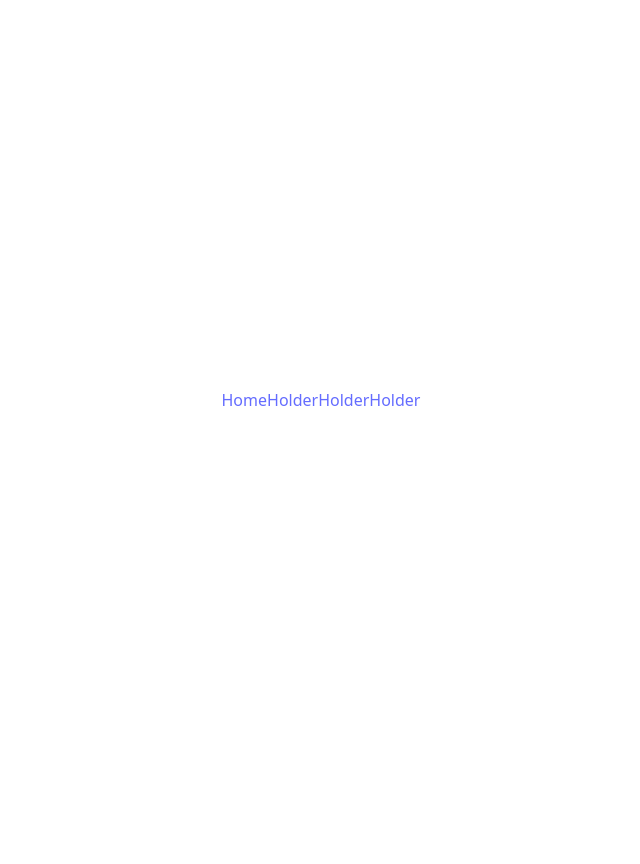
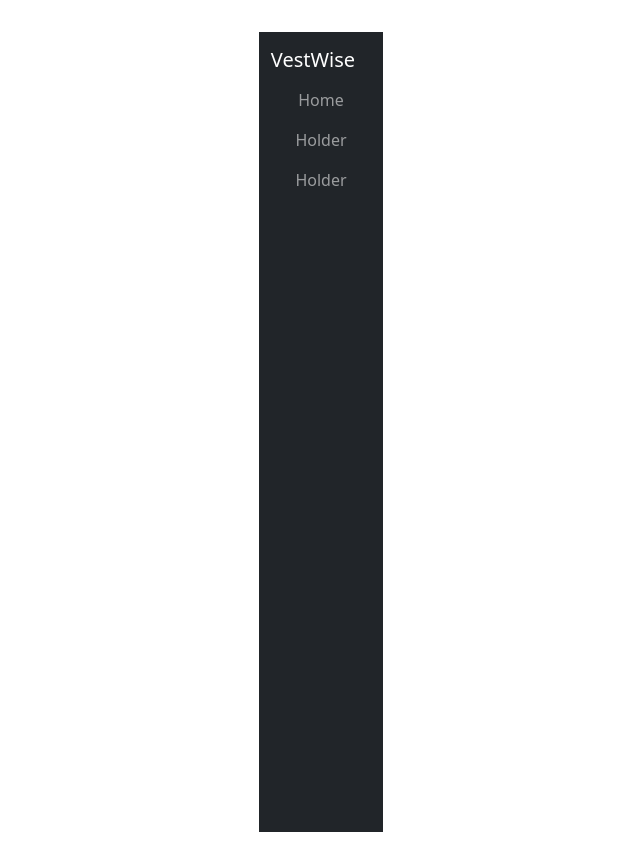
Before and after one commit to Vest-Wise/VestWise, a React (Vite) app: page / in a window 1280 px wide. Shown: the whole page, without its empty margins (319-959 px from the left). Before the commit the page ends 800 px from the top, so only its background shows below. Built offline with nearby package versions, Linux system fonts and the light colour scheme.

Commit message:
Added bootstrap import to App.js to allow navbar to properly render. Updated class name of navbar to allow for navbar to be vertical.

```diff
--- a/src/App.jsx
+++ b/src/App.jsx
@@ -1,7 +1,8 @@
 import { useState } from 'react'
-import { Nav } from 'react-bootstrap'
+import NavBar from './components/NavBar'
+import 'bootstrap/dist/css/bootstrap.min.css';
 import './App.css'
-import { NavBar } from './components/NavBar'
+
 
 function App() {
   // const [count, setCount] = useState(0)
--- a/src/components/NavBar.jsx
+++ b/src/components/NavBar.jsx
@@ -1,19 +1,25 @@
 import React, { useState, useEffect } from 'react';
-import { Nav } from 'react-bootstrap';
+import { Nav, Navbar, Container } from 'react-bootstrap';
 
-export function NavBar () {
+function NavBar () {
 
 
 return (
     <>
-    <div className="d-flex">
-        <Nav className="flex-column bg-dark vh-100 p-3" style={{width: "250px" }}>
-            <Nav.Link href="#" className="text-light">Home</Nav.Link>
-            <Nav.Link href="#" className="text-light">Holder</Nav.Link>
-            <Nav.Link href="#" className="text-light">Holder</Nav.Link>
-            <Nav.Link href="#" className="text-light">Holder</Nav.Link>
-        </Nav>
-    </div>
+     <div className="d-flex vh-100">
+      <Navbar bg="dark" variant="dark" className="flex-column vh-100">
+        <Container className="flex-column">
+          <Navbar.Brand href="#home">VestWise</Navbar.Brand>
+          <Nav className="flex-column">
+            <Nav.Link href="#home">Home</Nav.Link>
+            <Nav.Link href="#features">Holder</Nav.Link>
+            <Nav.Link href="#pricing">Holder</Nav.Link>
+          </Nav>
+        </Container>
+      </Navbar>
+     </div>
     </>
 )
 }
+
+export default NavBar;
```
